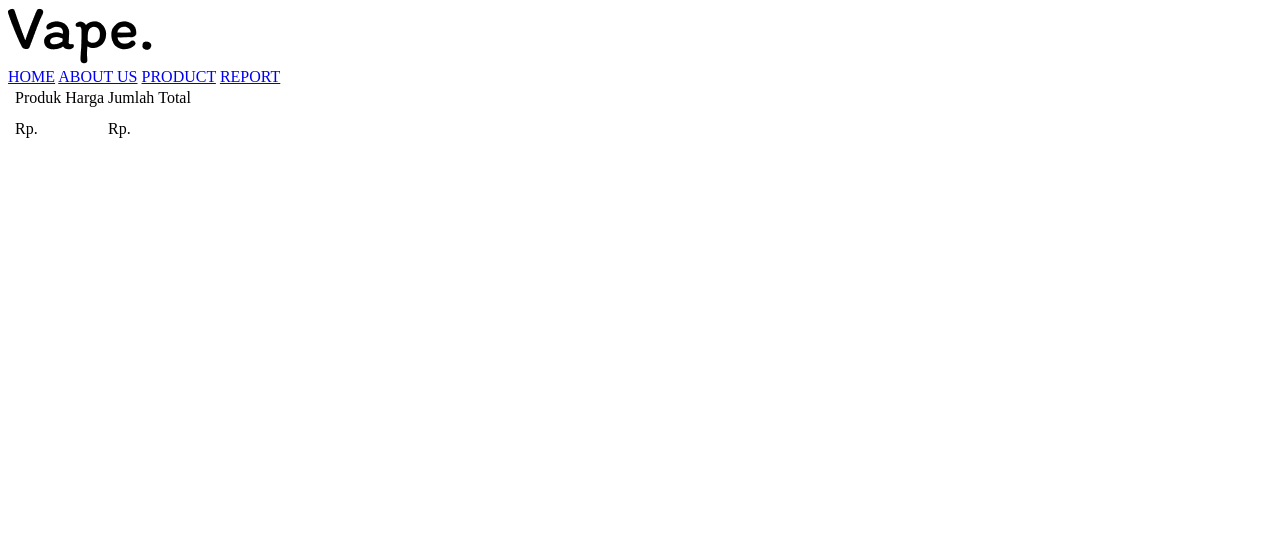
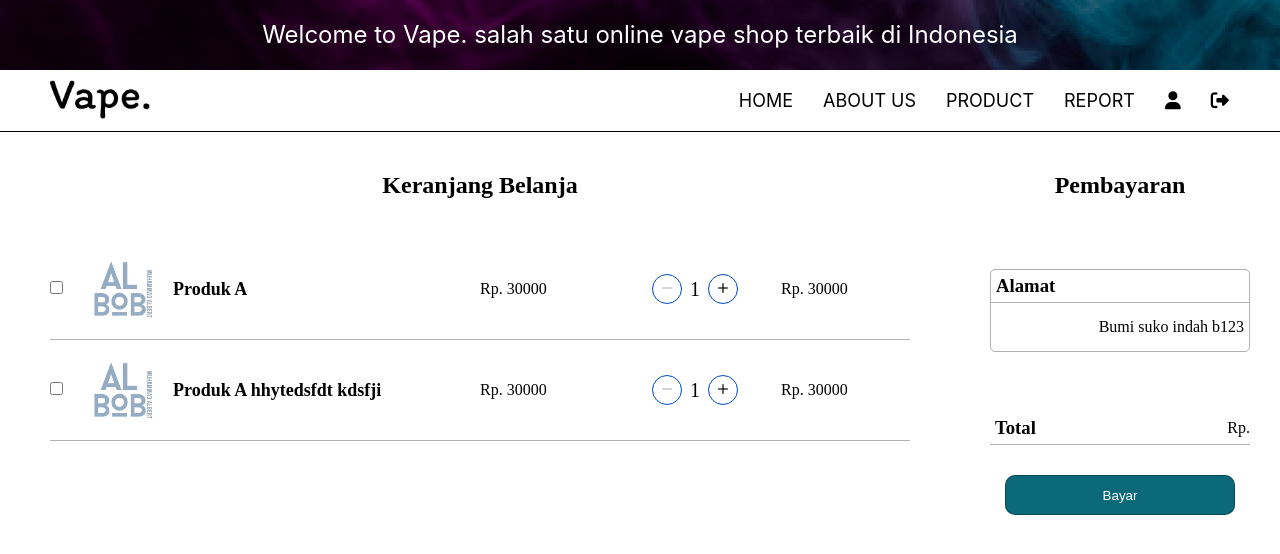
Before and after one commit to Albertna16/Final-Project-Pemweb, a PHP site: page /transaksi/keranjang.php in a window 1280 px wide. Shown: the top 554 px of the page. Run offline with PHP 8.4, Linux system fonts and the light colour scheme; some libraries are stand-ins or nearby versions.

Commit message:
menambah keranjang

```diff
--- a/Final Project/index.php
+++ b/Final Project/index.php
@@ -1,3 +1,3 @@
 <?php
-header('location: login/login_user.php');
+header('location: home/HOME.php');
 ?>
--- /dev/null
+++ b/Final Project/transaksi/keranjang.css
@@ -0,0 +1,211 @@
+*{
+    margin: 0;
+    padding: 0;
+}
+
+.bgheader{
+    background-color: black;
+}
+
+header{
+    background-image: url('image/header.png');
+    height: 70px;
+    font-family: 'Inter', sans-serif;
+    color: white;
+    text-align: center;
+}
+
+header p{
+    padding: 20px;
+    font-size: 24px;
+}
+
+.bar{
+    display: flex;
+    flex-direction: row;
+    position: sticky;
+    top: 0;
+    background-color: white;
+    border-bottom: 1px solid black;
+}
+
+.bar .gambar{
+    display: flex;
+    float: left;
+    width: 100%;
+}
+
+.bar .gambar img {
+    width: 100px;
+    height: auto;
+    margin-top: 10px;
+    margin-left: 50px;
+}
+
+.bar .tombol{
+    display: flex;
+    float: right;
+    width: 100%;
+    gap: 30px;
+    font-size: 18px;
+    margin: 20px;
+    margin-left: 17%;
+    font-family: 'Inter', sans-serif;
+}
+
+.bar .tombol a{
+    text-decoration: none;
+    color: black;
+}
+
+.bar .tombol a:hover{
+    color: #b5b0b0;
+}
+
+
+/* keranjang */
+.container form {
+    display: flex;
+}
+.container form .keranjang {
+    width: 75%;
+    display: flex;
+    flex-direction: column;
+
+}
+
+.container form .keranjang .item{
+    display: flex;
+    justify-content: space-evenly;
+    flex-direction: row;
+    align-items: center;
+    height: 100px;
+    border-bottom: 0.5px solid rgba(0, 0, 0, 0.3);
+    margin: 0 50px;
+}
+.container form .keranjang .item .checkItem{
+    width: 5%;
+}
+.container form .keranjang .item .namaItem{
+    display: flex;
+    align-items: center;
+    width: 45%;
+}
+.container form .keranjang .item .namaItem img{
+    height: 60px;
+    width: 60px;
+    overflow: hidden;
+    margin-right: 20px;
+}
+.container form .keranjang .item .namaItem p{
+    font-size: 18px;
+    font-weight: bold;
+}
+
+.container form .keranjang .item .hargaItem {
+    width: 15%;
+}
+.container form .keranjang .item .jumlahItem{
+    width: 20%;
+    display: flex;
+    justify-content: center;
+    align-items: center;
+    font-size: 20px;
+}
+.container form .keranjang .item .jumlahItem span{
+    margin: 8px;
+}
+.container form .keranjang .item .jumlahItem button{
+    height: 30px;
+    width: 30px;
+    border-radius: 50%;
+    border: 1px solid #004ac9;
+    font-size: 20px;
+    display: flex;
+    align-items: center;
+    justify-content: center;
+    background-color: #ffffff;
+}
+.container form .keranjang .item .jumlahItem button:hover{
+    background-color: #6aa1ff;
+}
+.container form .keranjang .item .jumlahItem button i{
+    margin: 0;
+}
+
+.container form .keranjang .item .totalItem{
+    width: 15%;
+}
+
+
+
+h2{
+    text-align: center;
+    padding: 30px;
+    margin: 10px;
+}
+h3{
+    text-align: left;
+    margin: 5px;
+}
+.container form .pembayaran{
+    display: flex;
+    flex-direction: column;
+    width: 25%;
+}
+
+
+.container form .pembayaran .alamat{
+    display: flex;
+    flex-direction: column;
+    margin: 30px ;
+    border: 1px solid rgba(0, 0, 0, 0.3);
+    border-radius: 5px;
+}
+.container form .pembayaran .alamat p{
+    text-align: right;
+    padding: 15px 5px;
+    border-top: 1px solid rgba(0, 0, 0, 0.3);
+}
+
+.container form .pembayaran .totalBayar{
+    display: flex;
+    flex-direction: row;
+    margin: 30px 30px 0 30px ;
+    border-bottom: 1px solid rgba(0, 0, 0, 0.3);
+    align-items: center;
+    justify-content: space-between;
+}
+.container form .pembayaran .totalBayar p{
+    display: flex;
+    flex-direction: row;
+    align-items: center;
+}
+
+
+
+
+.container form .pembayaran .button-choice{
+    display: flex;
+    justify-content: center;
+}
+.container form .pembayaran .button-choice button{
+    display: flex;
+    justify-content: center;
+    align-items: center;
+    align-self: center;
+    height: 40px;
+    width: 230px;
+    border-radius: 10px;
+    background-color: #0C697A;
+    border: 1px solid rgba(0, 0, 0, 0.3);
+    text-decoration: none;
+    color: white;
+    transition: 0.2s;
+    margin-top: 30px;
+}
+
+.container form .pembayaran .button-choice button:hover{
+    background-color: white;
+    color: black;
+}
--- a/Final Project/transaksi/keranjang.php
+++ b/Final Project/transaksi/keranjang.php
@@ -6,9 +6,16 @@
     <meta http-equiv="X-UA-Compatible" content="IE=edge">
     <meta name="viewport" content="width=device-width, initial-scale=1.0">
     <title>Document</title>
+    <link rel="stylesheet" href="keranjang.css">
+    <link rel="stylesheet" href="https://cdn.jsdelivr.net/npm/bootstrap-icons@1.10.5/font/bootstrap-icons.css">
 </head>
 
 <body>
+    <div class="bgheader" id="home">
+        <header>
+            <p>Welcome to Vape. salah satu online vape shop terbaik di Indonesia</p>
+        </header>
+    </div>
     <div class="bar">
         <div class="gambar">
             <a href="#"><img src="image/logovapehitam.png" alt=""></a>
@@ -27,26 +34,117 @@
         </div>
     </div>
     <div class="container">
-        <div class="keranjang">
-            <table>
-                <th>
-                    <td>Produk</td>
-                    <td>Harga</td>
-                    <td>Jumlah</td>
-                    <td>Total</td>
-                </th>
-                <tr>
-                    <td><img src="" alt=""><h3></h3></td>
-                    <td>Rp. </td>
-                    <td></td>
-                    <td>Rp. </td>
-                </tr>
-            </table>
-        </div>
-        <div class="pembayaran">
+        <form action="" method="post">
+            <div class="keranjang">
+                <h2>Keranjang Belanja</h2>
 
-        </div>
+                <div class="item">
+                    <div class="checkItem">
+                        <input type="checkbox" name="item[]" id="">
+                    </div>
+
+                    <div class="namaItem">
+                        <img src="../resource/product/img/647db4ac276d8.png" alt="">
+                        <p>Produk A</p>
+                    </div>
+                    <div class="hargaItem">
+                        <p>Rp. <span class="harga">30000</span></p>
+                    </div>
+                    <div class="jumlahItem">
+                        <button type="button" class="buttonMin" disabled><i class="bi bi-dash"></i></button>
+                        <span class="quantity">1</span>
+                        <button type="button" class="buttonPlus"><i class="bi bi-plus"></i></button>
+                    </div>
+                    <div class="totalItem">
+                        <p>Rp. <span class="hargaTotal">30000</span></p>
+                    </div>
+                </div>
+                <div class="item">
+                    <div class="checkItem">
+                        <input type="checkbox" name="item[]" id="">
+                    </div>
+                    <div class="namaItem">
+                        <img src="../resource/product/img/647db4ac276d8.png" alt="">
+                        <p>Produk A hhytedsfdt kdsfji</p>
+                    </div>
+                    <div class="hargaItem">
+                        <p>Rp. <span class="harga">30000</span></p>
+                    </div>
+                    <div class="jumlahItem">
+                        <button type="button" class="buttonMin" disabled><i class="bi bi-dash"></i></button>
+                        <span class="quantity">1</span>
+                        <button type="button" class="buttonPlus"><i class="bi bi-plus"></i></button>
+                    </div>
+                    <div class="totalItem">
+                        <p>Rp. <span class="hargaTotal">30000</span></p>
+                    </div>
+                </div>
+            </div>
+            <div class="pembayaran">
+
+                <h2>Pembayaran</h2>
+                <div class="alamat">
+                    <h3>Alamat</h3>
+                    <p>Bumi suko indah b123</p>
+                </div>
+                <div class="totalBayar">
+                    <h3>Total</h3>
+                    <p>Rp. <span class="totalSemua"></span></p>
+                </div>
+                <div class="button-choice">
+                    <button type="submit">Bayar</button>
+                </div>
+            </div>
+        </form>
     </div>
+    <script src="https://kit.fontawesome.com/73bcd336f4.js" crossorigin="anonymous"></script>
 </body>
+<script>
+    const buttons = document.querySelectorAll("button");
+    const minValue = 1;
+    const maxValue = 10;
+
+    buttons.forEach((button) => {
+        button.addEventListener("click", (event) => {
+            const element = event.currentTarget;
+            const parent = element.parentNode;
+            const numberContainer = parent.querySelector(".quantity");
+            const hargaContainer = parent.parentNode.querySelector(".harga");
+            const hargaTotalContainer = parent.parentNode.querySelector(".hargaTotal");
+            const harga = parseInt(hargaContainer.textContent);
+            const number = parseInt(numberContainer.textContent);
+            const increment = parent.querySelector(".buttonPlus");
+            const decrement = parent.querySelector(".buttonMin");
+            const newNumber = element.classList.contains("buttonPlus") ? number + 1 : number - 1;
+            numberContainer.textContent = newNumber;
+            console.log(newNumber);
+            if (newNumber === minValue) {
+                decrement.disabled = true;
+                numberContainer.classList.add("dim");
+                element.blur();
+            } else if (newNumber > minValue && newNumber < maxValue) {
+                decrement.disabled = false;
+                increment.disabled = false;
+                numberContainer.classList.remove("dim");
+            } else if (newNumber === maxValue) {
+                increment.disabled = true;
+                element.blur();
+            }
+            const newHargaTotal = newNumber * harga;
+            hargaTotalContainer.textContent = newHargaTotal;
+            const totalSemuaElements = document.querySelectorAll('.item input[type="checkbox"]:checked');
+                let totalSemua = 0;
+
+                totalSemuaElements.forEach((checkbox) => {
+                    const parentItem = checkbox.closest('.item');
+                    const hargaTotal = parentItem.querySelector('.hargaTotal');
+                    totalSemua += parseInt(hargaTotal.textContent);
+                });
+
+                const totalSemuaContainer = document.querySelector(".totalSemua");
+                totalSemuaContainer.textContent = totalSemua;
+        })
+    })
+</script>
 
 </html>
```
